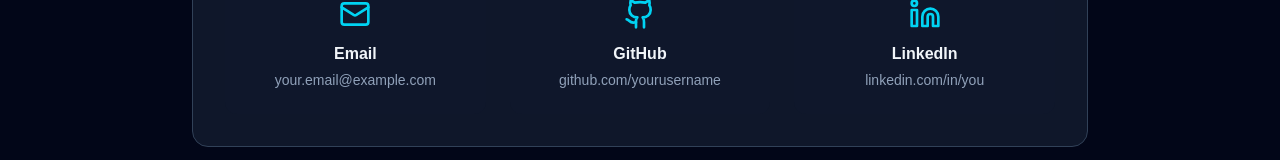
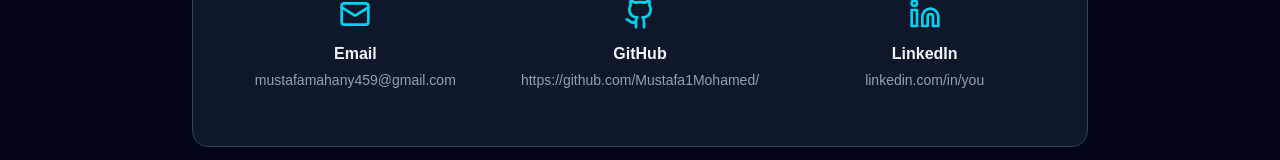
Before and after one commit to Mustafa1Mohamed/mustafa-mohamed-portofolio, a Next.js app: page / in a window 1280 px wide. Shown: the part 2254-2414 px from the top of the page. Built offline with nearby package versions, Linux system fonts and the light colour scheme.

Commit message:
putted my social links

```diff
--- a/components/sections/Contact.tsx
+++ b/components/sections/Contact.tsx
@@ -9,20 +9,20 @@ export default function Contact() {
     {
       icon: Mail,
       label: "Email",
-      value: "your.email@example.com",
-      link: "mailto:your.email@example.com",
+      value: "mustafamahany459@gmail.com",
+      link: "mailto:mustafamahany459@gmail.com",
     },
     {
       icon: Github,
       label: "GitHub",
-      value: "github.com/yourusername",
+      value: "https://github.com/Mustafa1Mohamed/",
       link: "https://github.com",
     },
     {
       icon: Linkedin,
       label: "LinkedIn",
       value: "linkedin.com/in/you",
-      link: "https://linkedin.com",
+      link: "https://www.linkedin.com/in/mustafa-mohamed22/",
     },
   ];
 
@@ -36,15 +36,15 @@ export default function Contact() {
         >
           <h2 className="text-4xl md:text-5xl font-bold mb-12 text-center">
             Get In{" "}
-            <span className="bg-gradient-to-r from-cyan-400 to-blue-500 bg-clip-text text-transparent">
+            <span className="bg-linear-to-r from-cyan-400 to-blue-500 bg-clip-text text-transparent">
               Touch
             </span>
           </h2>
 
           <div className="bg-slate-800/50 rounded-2xl p-8 border border-slate-700">
             <p className="text-center text-slate-300 text-lg mb-8">
-              I am always open to new opportunities and collaborations. Feel free
-              to reach out!
+              I am always open to new opportunities and collaborations. Feel
+              free to reach out!
             </p>
 
             <div className="grid md:grid-cols-3 gap-6">
--- a/components/sections/Hero.tsx
+++ b/components/sections/Hero.tsx
@@ -14,7 +14,7 @@ export default function Hero() {
       id="home"
       className="min-h-screen flex items-center justify-center relative overflow-hidden pt-20"
     >
-      <div className="absolute inset-0 bg-gradient-to-br from-cyan-500/10 via-transparent to-blue-500/10" />
+      <div className="absolute inset-0 bg-linear-to-br from-cyan-500/10 via-transparent to-blue-500/10" />
 
       <motion.div style={{ opacity, scale }} className="text-center z-10 px-6">
         <motion.h1
@@ -24,7 +24,7 @@ export default function Hero() {
           className="text-5xl md:text-7xl font-bold mb-6"
         >
           Hi, I am{" "}
-          <span className="bg-gradient-to-r from-cyan-400 to-blue-500 bg-clip-text text-transparent">
+          <span className="bg-linear-to-r from-cyan-400 to-blue-500 bg-clip-text text-transparent">
             Mustafa Mohamed
           </span>
         </motion.h1>
@@ -46,7 +46,7 @@ export default function Hero() {
         >
           <motion.a
             href="#contact"
-            className="px-8 py-3 bg-gradient-to-r from-cyan-500 to-blue-500 rounded-lg font-semibold"
+            className="px-8 py-3 bg-linear-to-r from-cyan-500 to-blue-500 rounded-lg font-semibold"
             whileHover={{ scale: 1.05 }}
             whileTap={{ scale: 0.95 }}
           >
@@ -71,7 +71,13 @@ export default function Hero() {
           {[Github, Linkedin, Mail].map((Icon, i) => (
             <motion.a
               key={i}
-              href="#"
+              href={
+                Icon === Github
+                  ? "https://github.com/Mustafa1Mohamed/"
+                  : Icon === Linkedin
+                  ? "https://www.linkedin.com/in/mustafa-mohamed22/"
+                  : "mailto:mustafamahany459@gmail.com"
+              }
               className="text-slate-400 hover:text-cyan-400 transition-colors"
               whileHover={{ y: -4 }}
             >
```
